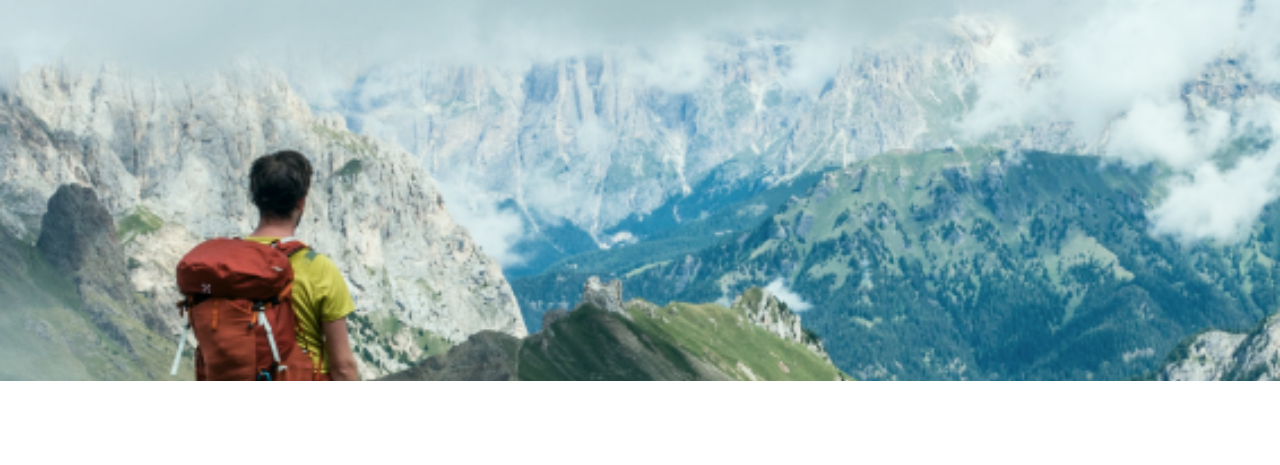
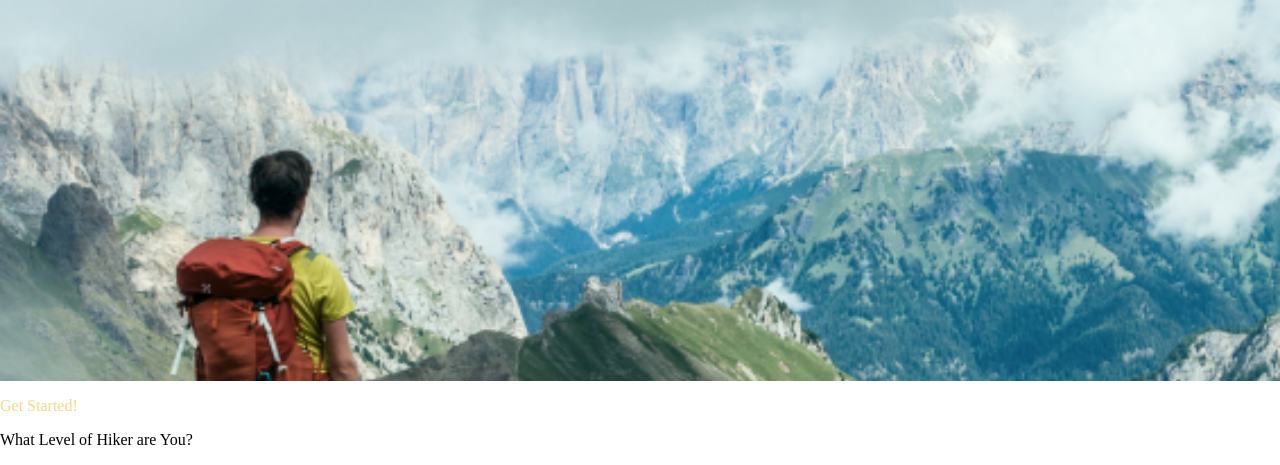
Before and after one commit to vilio316/refresher_landing_page, a plain HTML site: page code/index.html in a window 1280 px wide. Shown: the part 419-884 px from the top of the page. Before the commit the page ends 800 px from the top, so only its background shows below. Drawn offline with Linux system fonts and the light colour scheme; a web font is replaced by a local one.

Commit message:
Sleeping Frustrated

```diff
--- a/code/index.html
+++ b/code/index.html
@@ -13,7 +13,7 @@
     <section id="hero">
 <div class="header grid">
     <div>
-        <a class="nav-link" href="/home">Klimbrr</a>
+        <a class="nav-link" href="/">Klimbrr</a>
     </div>
     <div class="centered_items">
         <a class="nav-link">
@@ -40,6 +40,14 @@
     </div>
 </div>
 </section>
+<section id="body">
+    <div class="grid contents">
+        <div>
+            <p style="color:#FBD784">Get Started!</p>
+            <p>What Level of Hiker are You?</p>
+        </div>
+    </div>
+</section>
 <!--color: #FBD784 */ -->
 </body>
 </html>
```
